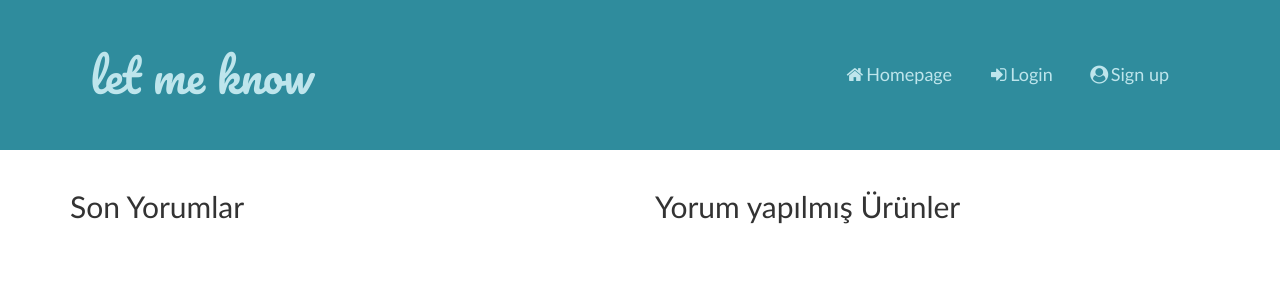
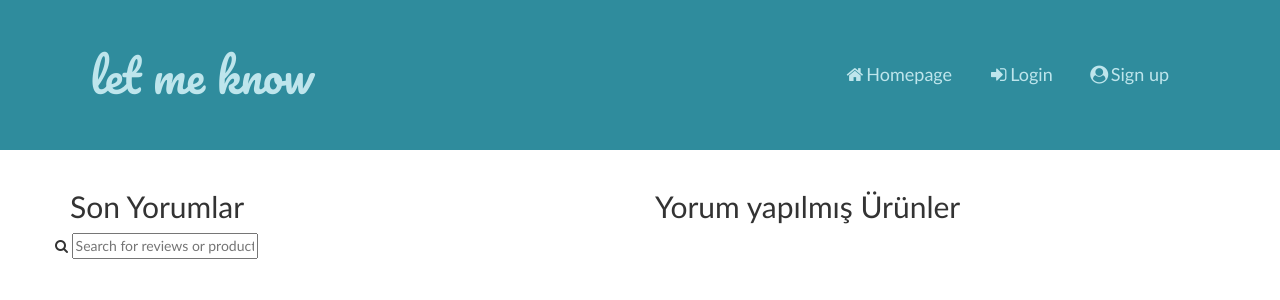
Before and after one commit to lyk2017-python/LetMeKnow, a Django app: page / in a window 1280 px wide. Shown: the top 300 px of the page. Run offline with Django 3.2, Linux system fonts and the light colour scheme; data that the repository does not hold is empty; some libraries are stand-ins or nearby versions.

Commit message:
search button added

```diff
--- a/Project_LetMeKnow/commenter/templates/commenter/comment_detail.html
+++ b/Project_LetMeKnow/commenter/templates/commenter/comment_detail.html
@@ -25,7 +25,7 @@
         </a>&nbsp;&nbsp;
         <span id="dislike_{{ object.id }}">{{object.dislike}}</span>
         <a onclick="dislike(true, {{ object.id }})">
-            <i class="fa fa-thumbs-o-down fa-2x" style="color: #660000" aria-hidden="true"></i>
+            <i class="fa fa-thumbs-o-down fa-2x" style="color:  #004d4d" aria-hidden="true"></i>
 
         </a>
     </div>
--- a/Project_LetMeKnow/commenter/templates/commenter/comment_list.html
+++ b/Project_LetMeKnow/commenter/templates/commenter/comment_list.html
@@ -25,7 +25,22 @@
 
                 {% endfor %}
 
-            </div>
+        </div>
+
+         <div>
+
+             <form id="searchform" action="{% url 'list-search' %}" method="get" accept-charset="utf-8">
+                    <i class="fa fa-search"></i>
+                  <input class="searchfield" id="searchbox" name="q" type="text" placeholder="Search for reviews or products">
+            </form>
+
+
+        </div>
+
+
+
+
+
     </div>
     </div>
 {% endblock %}
--- a/Project_LetMeKnow/commenter/urls.py
+++ b/Project_LetMeKnow/commenter/urls.py
@@ -1,6 +1,6 @@
 from django.conf.urls import url
 from commenter.views import HomePageView, CommentDetailView, SSSView, ContactFormView, CommentView, ProductView, \
-    comment_success, product_success, ProductCommentList, like, dislike, RegistrationView
+    comment_success, product_success, ProductCommentList, like, dislike, RegistrationView,SearchView
 
 appname = 'commenter'
 
@@ -18,4 +18,5 @@ urlpatterns = [
     url(r"^api/like$", like, name="like_dislike"),
     url(r"^api/dislike$", dislike, name="dislike"),
     url(r"^signup$", RegistrationView.as_view(), name="register"),
+    url(r'^search/$', SearchView.as_view(), name='list-search'),
 ]
--- a/Project_LetMeKnow/commenter/views.py
+++ b/Project_LetMeKnow/commenter/views.py
@@ -128,3 +128,19 @@ class RegistrationView(generic.FormView):
     def form_valid(self, form):
         form.save()
         return super().form_valid(form)
+
+
+
+
+class SearchView(HomePageView):
+    paginate_by = 10
+
+    def get_queryset(self):
+        result = super(HomePageView, self).get_queryset()
+
+        query = self.request.GET.get('q')
+        if query:
+
+            result = result.filter(name__icontains=query)
+
+        return result
```
